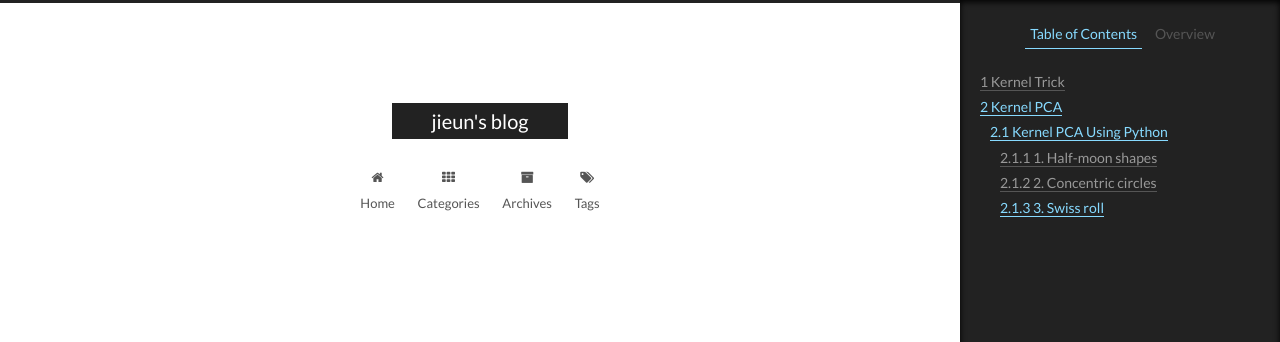
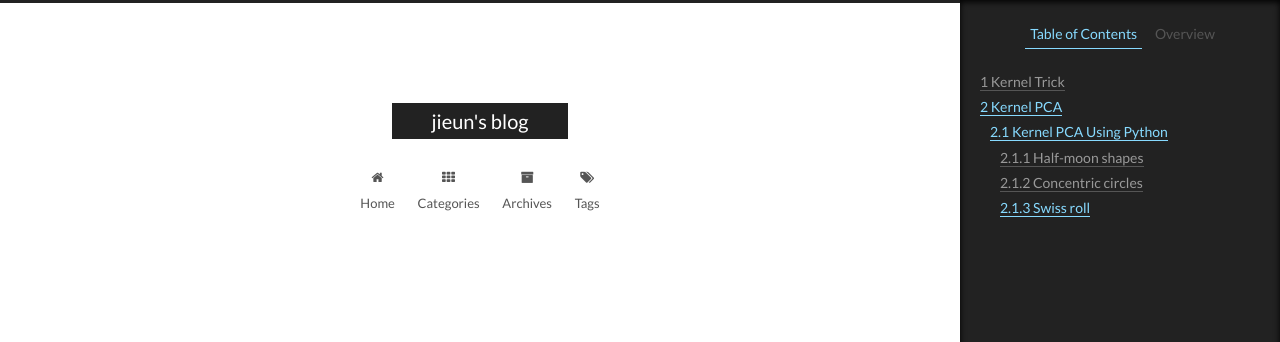
Before and after one commit to jieunc1070/jieunc1070.github.io, a Jekyll site: the page built from _posts/2020-05-14-Kernel-PCA.md, in a window 1280 px wide. Shown: the top 342 px of the page. Built offline with Jekyll 4.4.1, drawn with Linux system fonts in a browser that asks for light colours; formulas are drawn with MathJax 3; comment, search, counter and statistics services are not loaded; some of the changed text lies outside the part shown.

Commit message:
Update 2020-05-14-Kernel-PCA.md

````diff
--- a/_posts/2020-05-14-Kernel-PCA.md
+++ b/_posts/2020-05-14-Kernel-PCA.md
@@ -79,7 +79,7 @@ $$=K-1_NK-K1_N+1_NK1_N$$
 ### Kernel PCA Using Python
 　여러 데이터 셋을 Kernel PCA와 Linear PCA에 적용해 보고 그 결과를 비교해 보았습니다. 코드는 [이곳](https://sebastianraschka.com/Articles/2014_kernel_pca.html)을 참고하였습니다.
 
-#### 1. Half-moon shapes
+#### Half-moon shapes
 ``` ruby
 %matplotlib inline
 import matplotlib.pyplot as plt
@@ -168,7 +168,7 @@ plt.show()
 
 　PCA에서와 마찬가지로, 첫번째 그림은 Gaussian RBF kernel PCA의 결과로 얻어지는 두 개의 주성분 축에 데이터를 projection한 결과를, 두번째 그림은 첫 번째 주성분 축에 데이터를 projection한 결과를 보여줍니다. Linear PCA와 달리, 선형 분류가 가능해 졌음을 확인할 수 있습니다.
 
-#### 2. Concentric circles
+#### Concentric circles
 ``` ruby
 from sklearn.datasets import make_circles
 
@@ -217,7 +217,7 @@ plt.show()
 
 　Linear PCA와 달리, Gaussian RBF kernel PCA를 시행한 결과 데이터의 선형 분류가 가능해 졌음을 알 수 있습니다.
 
-#### 3. Swiss roll
+#### Swiss roll
 ``` ruby
 from sklearn.datasets.samples_generator import make_swiss_roll
 from mpl_toolkits.mplot3d import Axes3D
````
